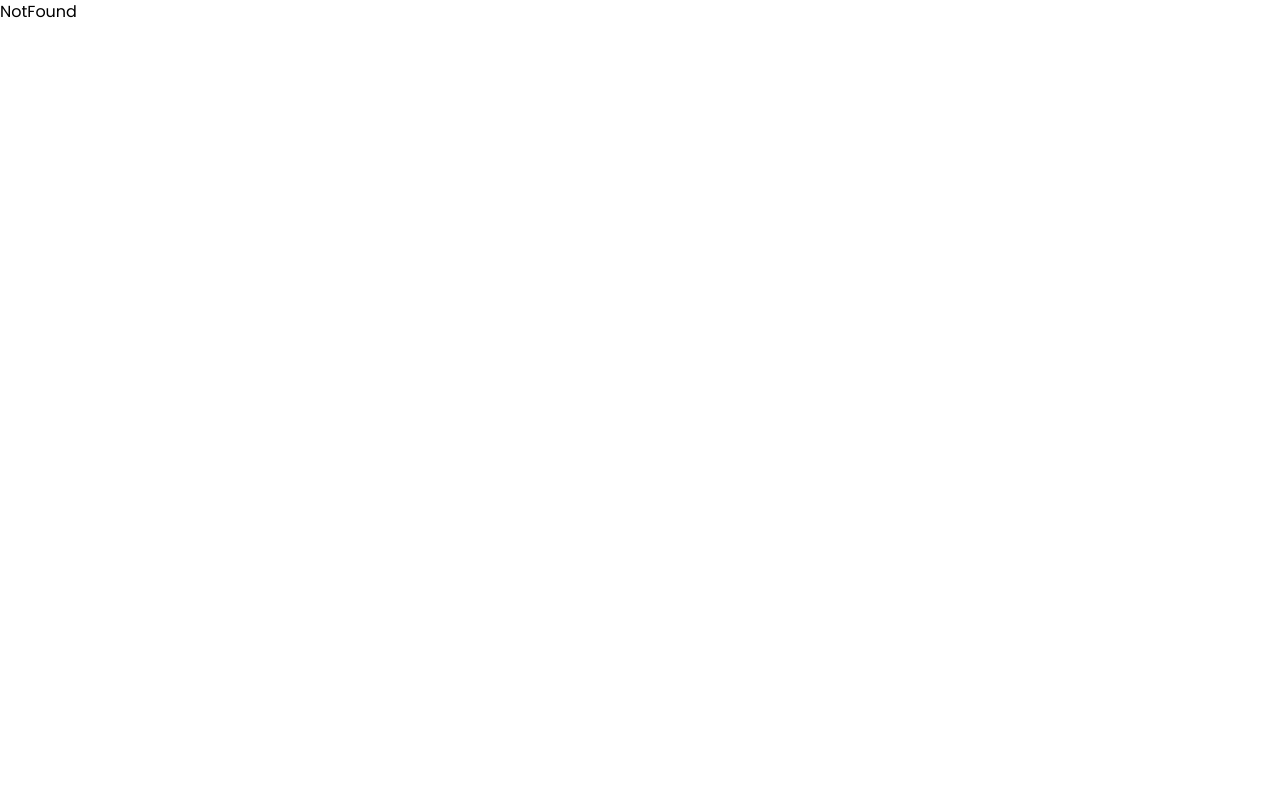
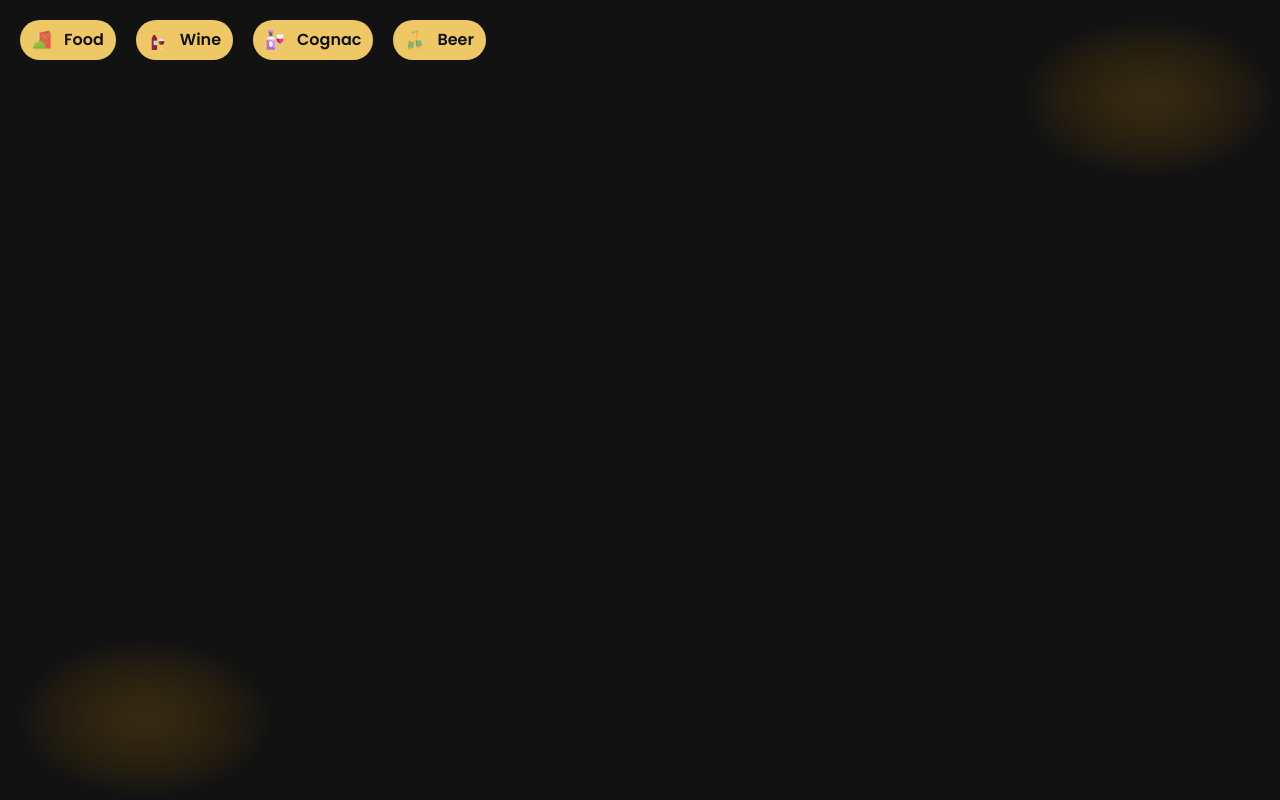
Before and after one commit to jemmycodes/GT-lounge, a React (Vite) app: page /home in a window 1280 px wide. Before the commit this address had no page. Built offline with nearby package versions, Linux system fonts and the light colour scheme.

Commit message:
added nav scrollbar to the menu page

```diff
--- a/src/App.jsx
+++ b/src/App.jsx
@@ -1,9 +1,13 @@
 import { createBrowserRouter, RouterProvider } from "react-router-dom";
 import SplashScreen from "./pages/SplashScreen";
 import NotFound from "./pages/NotFound";
+import Home from "./pages/Home";
+import Cart from "./pages/Cart";
 
 const routes = createBrowserRouter([
   { path: "/", element: <SplashScreen />, errorElement: <NotFound /> },
+  { path: "/home", element: <Home /> },
+  { path: "/cart", element: <Cart /> },
 ]);
 
 function App() {
--- /dev/null
+++ b/src/components/home/Categories/Categories.jsx
@@ -0,0 +1,14 @@
+import { menuData } from "../../../constants/appData";
+import { Category } from "../../index";
+
+const Categories = () => {
+  return (
+    <ul className="flex gap-5  overflow-x-scroll hide-scrollbar">
+      {menuData.map(({ type, icon }) => (
+        <Category key={type} icon={icon} type={type} />
+      ))}
+    </ul>
+  );
+};
+
+export default Categories;
--- /dev/null
+++ b/src/components/home/Categories/Category.jsx
@@ -0,0 +1,12 @@
+import { NavLink } from "react-router-dom";
+
+const Category = ({ type, icon }) => {
+  return (
+    <NavLink className="menu-link active-link">
+      <img src={icon} alt="" height={20} width={20} />
+      <p>{type}</p>
+    </NavLink>
+  );
+};
+
+export default Category;
--- a/src/components/index.js
+++ b/src/components/index.js
@@ -5,3 +5,5 @@ export { default as SplashScreenMenu } from "./SplashScreenComponents/SplashScre
 export { default as SplashScreenLogo } from "./SplashScreenComponents/SplashScreenLogo";
 export { default as SplashScreenMockups } from "./SplashScreenComponents/SplashScreenMockups";
 export { default as SplashScreenLang } from "./SplashScreenComponents/SplashScreenLang";
+export { default as Category } from "../components/home/Categories/Category";
+export { default as Categories } from "../components/home/Categories/Categories";
--- a/src/components/interface/MenuItems.jsx
+++ b/src/components/interface/MenuItems.jsx
@@ -1,8 +1,9 @@
 import { MdNavigateNext } from "react-icons/md";
+import { Link } from "react-router-dom";
 
 function MenuItems({ menu, icon }) {
   return (
-    <li className="menu-items-splash-screen">
+    <Link to="home" className="menu-items-splash-screen">
       <div className="flex font-medium text-lg justify-between items-center gap-4">
         <span className="flex items-center gap-3">
           <img src={icon} alt="" width={50} height={50} />
@@ -10,7 +11,7 @@ function MenuItems({ menu, icon }) {
         </span>
         <MdNavigateNext className="text-xl " />
       </div>
-    </li>
+    </Link>
   );
 }
 
--- a/src/index.css
+++ b/src/index.css
@@ -32,6 +32,15 @@ html,
   animation-fill-mode: forwards;
 }
 
+.hide-scrollbar::-webkit-scrollbar {
+  display: none;
+}
+
+.hide-scrollbar {
+  -ms-overflow-style: none;
+  scrollbar-width: none;
+}
+
 @layer base {
   .splash-bg-blur {
     @apply bg-blend-soft-light mix-blend-soft-light px-32 py-20;
@@ -52,4 +61,12 @@ html,
   .menu-items-splash-screen {
     @apply bg-menu-bg rounded-2xl text-gold border-[#34374b] border backdrop-blur-md px-4 py-2;
   }
+
+  .menu-link {
+    @apply flex min-w-fit gap-3 border-gold border text-gold px-3 py-2 rounded-full font-semibold;
+  }
+
+  .active-link {
+    @apply bg-gold border-none text-bgBlack;
+  }
 }
--- /dev/null
+++ b/src/layouts/AppBg.jsx
@@ -0,0 +1,11 @@
+const AppBg = ({ children }) => {
+  return (
+    <main className="flex flex-col bg-bgBlack h-screen p-5">
+      {children}
+      <div aria-hidden className="splash-bg-blur absolute right-0"></div>
+      <div aria-hidden className="splash-bg-blur absolute bottom-0"></div>
+    </main>
+  );
+};
+
+export default AppBg;
--- /dev/null
+++ b/src/pages/Cart.jsx
@@ -0,0 +1,7 @@
+import AppBg from "../layouts/AppBg";
+
+const Cart = () => {
+  return <AppBg>my Cart</AppBg>;
+};
+
+export default Cart;
--- /dev/null
+++ b/src/pages/Home.jsx
@@ -0,0 +1,12 @@
+import { Categories } from "../components";
+import AppBg from "../layouts/AppBg";
+
+const Home = () => {
+  return (
+    <AppBg>
+      <Categories />
+    </AppBg>
+  );
+};
+
+export default Home;
```
Also changed, not shown: vite.config.js.timestamp-1679949524962.mjs (added, +10 -0 lines).
